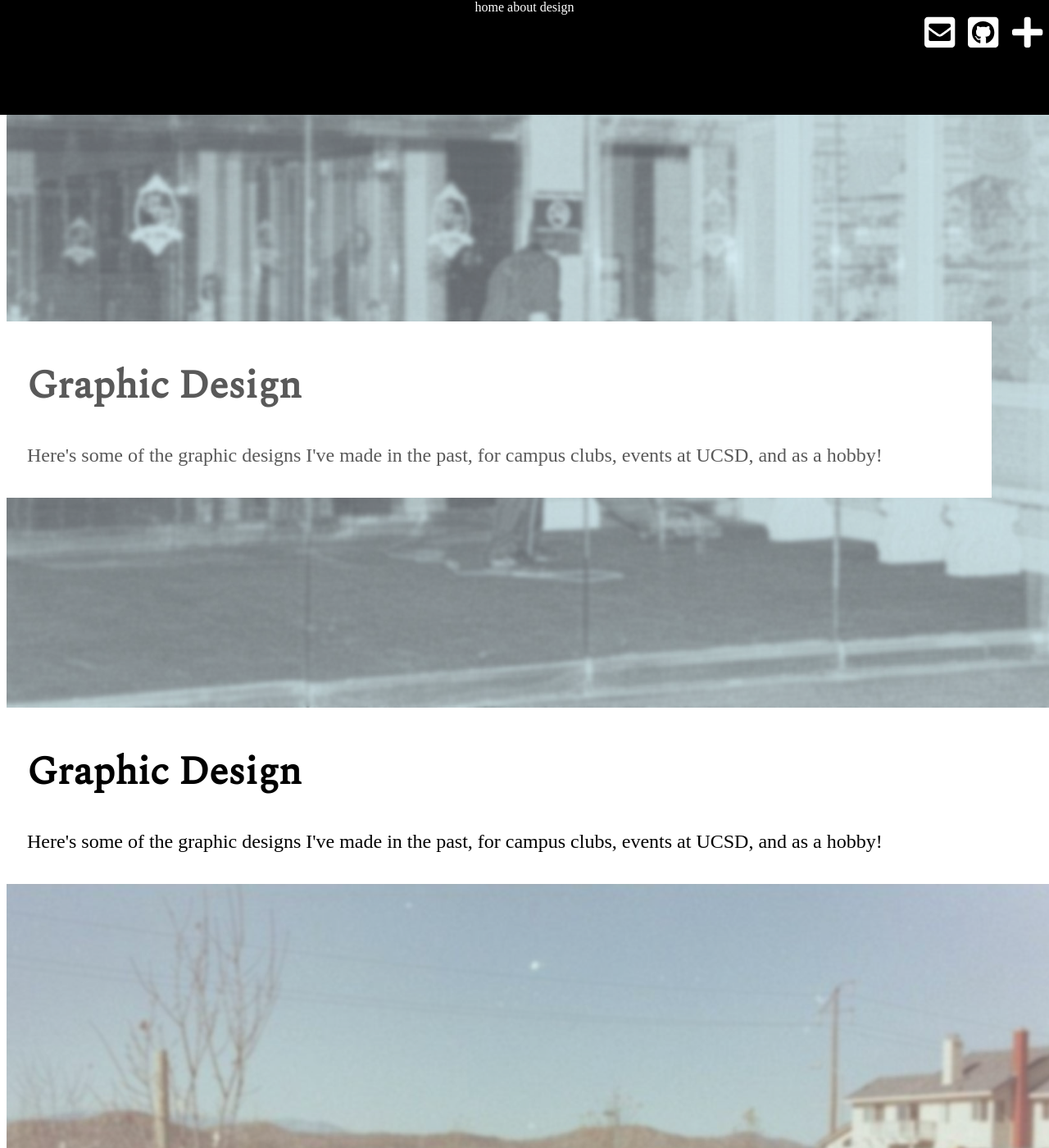
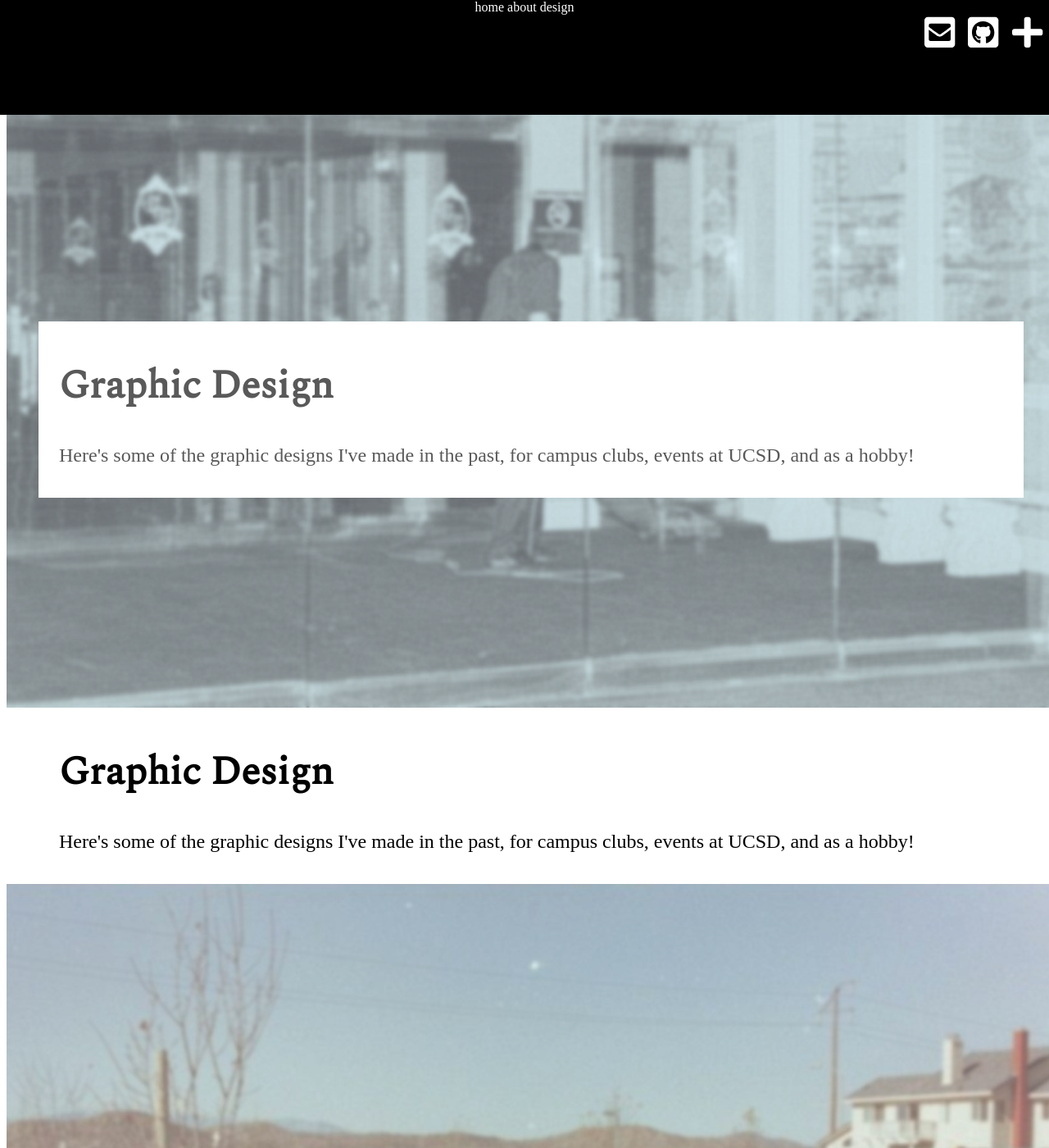
Before and after one commit to caIcutec/caIcutec.github.io, a Jekyll site: the page built from design/index.html, in a window 1280 px wide and 1400 px high. Shown: the whole window at 82% size. Built offline with Jekyll 4.4.1, drawn with Linux system fonts in a browser that asks for light colours; nearby versions of some CDN libraries.

Commit message:
Update main.css

```diff
--- a/css/main.css
+++ b/css/main.css
@@ -32,8 +32,7 @@ p {
 
 .container, .hidden-container{
     width: 90%;
-    left:5%;
-    right:5%;
+    margin:auto;
     padding-top:10px;
         padding-bottom:10px;
         padding-right:25px;
```
